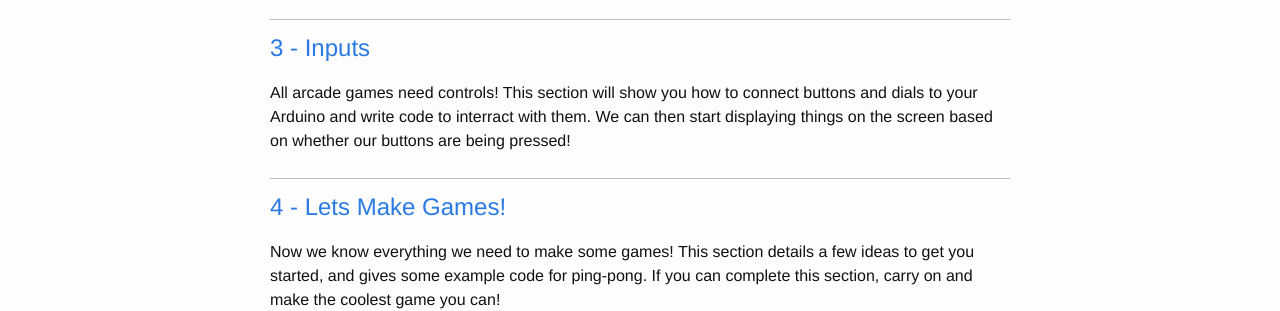
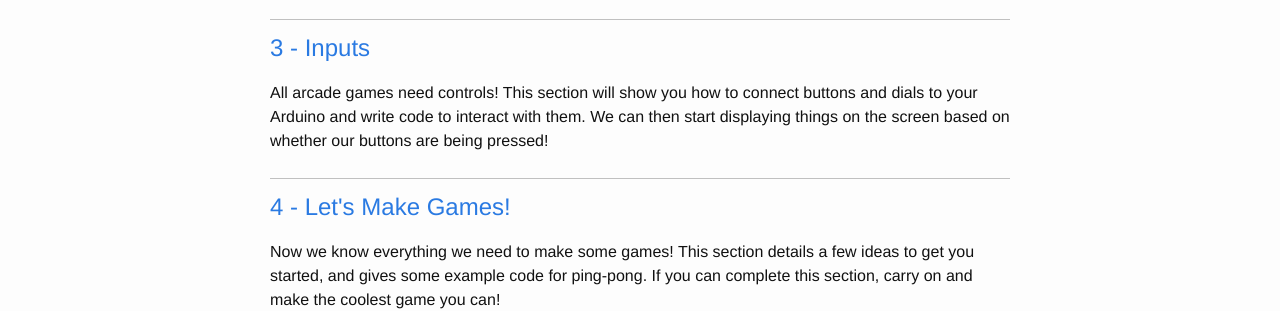
Before and after one commit to MVSE-Outreach/arduino-games, a Jekyll site: the page built from index.html, in a window 1280 px wide. Shown: the part 479-790 px from the top of the page. Built offline with Jekyll 4.4.1, drawn with Linux system fonts in a browser that asks for light colours.

Commit message:
Spell check

```diff
--- a/index.html
+++ b/index.html
@@ -27,13 +27,13 @@ connect the Arduino to the computer and program it using the Arduino IDE.
 <p class="section">
 <a href="{{site.baseurl}}/input-buttons"><h2>3 - Inputs</h2></a>
 All arcade games need controls! This section will show you how to connect
-buttons and dials to your Arduino and write code to interract with them. We can
+buttons and dials to your Arduino and write code to interact with them. We can
 then start displaying things on the screen based on whether our buttons are
 being pressed!
 </p>
 
 <p class="section">
-<a href="{{site.baseurl}}/ping-pong"><h2>4 - Lets Make Games!</h2></a>
+<a href="{{site.baseurl}}/ping-pong"><h2>4 - Let's Make Games!</h2></a>
 Now we know everything we need to make some games! This section details a few
 ideas to get you started, and gives some example code for ping-pong. If you
 can complete this section, carry on and make the coolest game you can!
```
